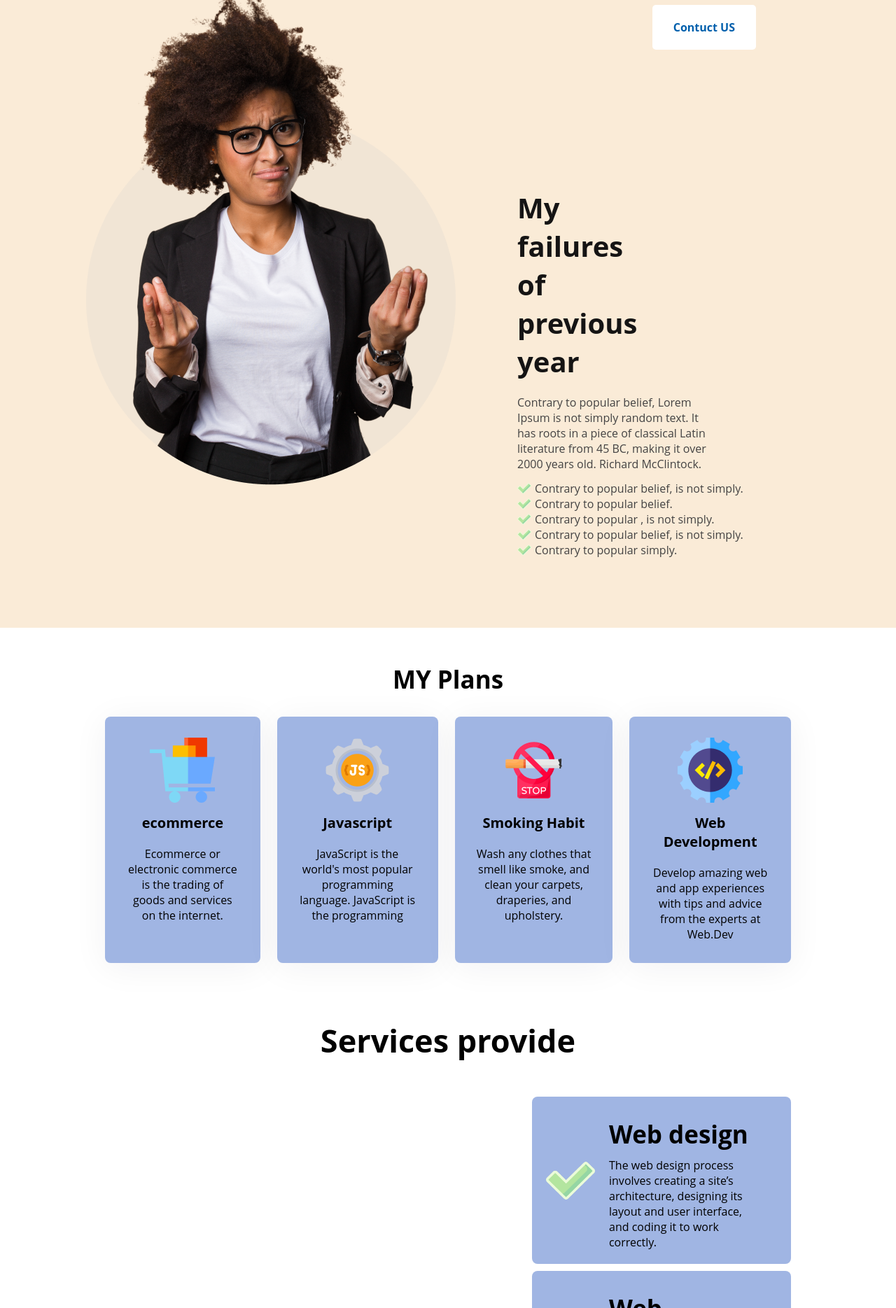
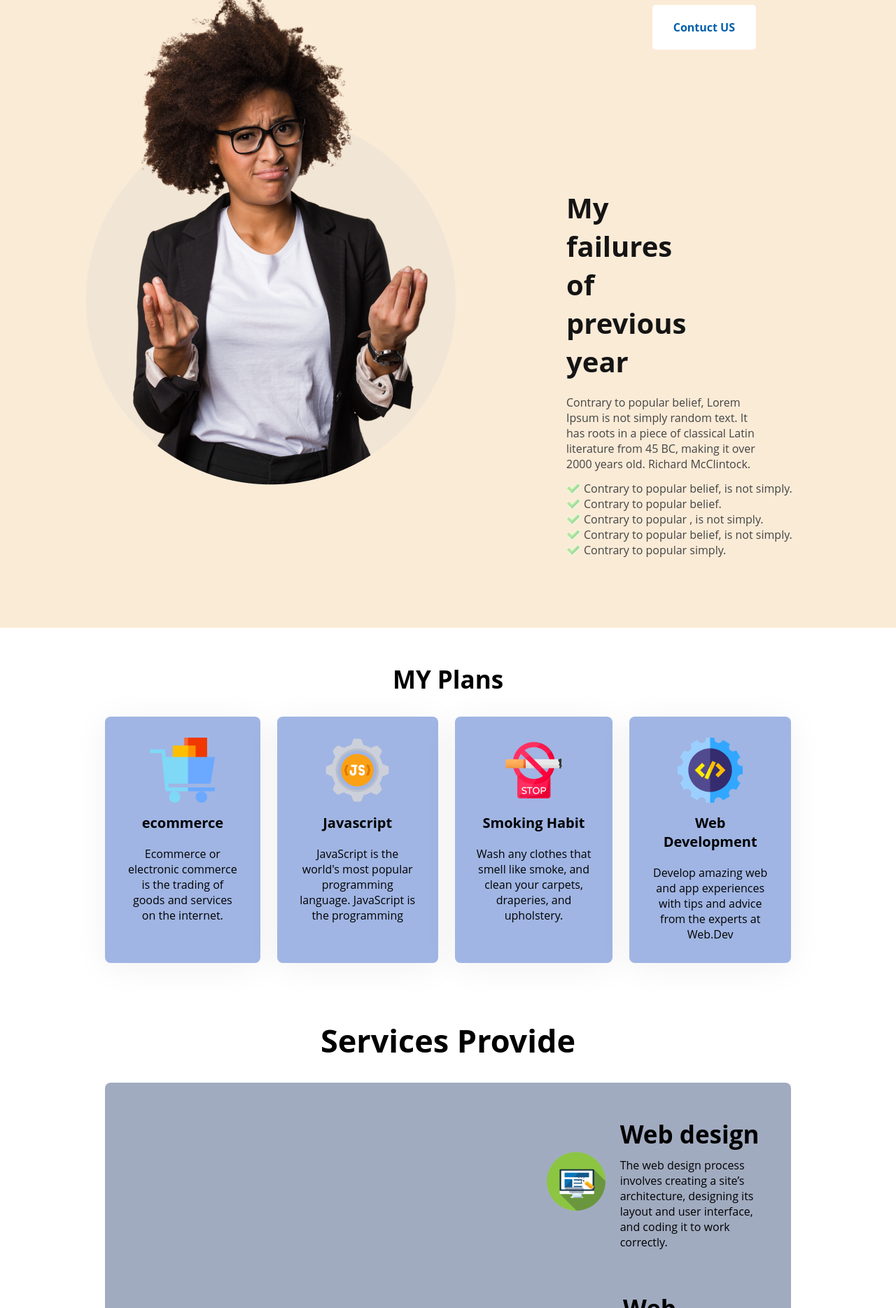
Before and after one commit to taherul77/new-year-new-me, a plain HTML site: page index.html in a window 1280 px wide. Shown: the part 931-2800 px from the top of the page at 70% size. Drawn offline with Linux system fonts and the light colour scheme.

Commit message:
update survice

```diff
--- a/index.html
+++ b/index.html
@@ -5,7 +5,7 @@
     <meta charset="UTF-8">
     <meta http-equiv="X-UA-Compatible" content="IE=edge">
     <meta name="viewport" content="width=device-width, initial-scale=1.0">
-    <title>Document</title>
+    <title>new-year-new-me</title>
     <link rel="stylesheet" href="style.css">
 </head>
 
@@ -27,7 +27,7 @@
         <div>
             <img src="images/person.png" alt="">
         </div>
-        <div>
+        <div class="failure-details">
             <div>
                 <h3 class="failure-title">My failures of previous year</h3>
                 <p class="failure-description">
@@ -79,7 +79,7 @@
     </section>
     <!-- service -->
     <section class="service-provide">
-        <h3 class="service-provide-title">Services provide</h3>
+        <h3 class="service-provide-title">Services Provide</h3>
         <div class="service-provide-container">
             <div>
                 <img class="service-provide-image" src="images/icons/customer-service.png" alt="">
@@ -87,14 +87,14 @@
             <div class="service">
                 <ul>
                     <div>
-                        <li class="service-dtls"><img class="service-images" src="images/icons/check.png" alt="">
+                        <li class="service-details"><img class="service-images" src="images/icons/Web-design.png" alt="">
                             <div>
                                 <h3 class="service-title">Web design</h3>
                                 <p class="service-description">The web design process involves creating a site’s architecture, designing its layout and user interface, and coding it to work correctly.</p>
                             </div>
                         </li>
                     </div>
-                    <li class="service-dtls"><img class="service-images" src="images/icons/check.png" alt="">
+                    <li class="service-details"><img class="service-images" src="images/icons/Web-maintenance.png" alt="">
                         <div>
                             <h3 class="service-title">Web development support and maintenance</h3>
                             <p class="service-description">Besides their main website development services, web development companies also offer support. </p>
@@ -102,7 +102,7 @@
 
 
                     </li>
-                    <li class="service-dtls"><img class="service-images" src="images/icons/check.png" alt="">
+                    <li class="service-details"><img class="service-images" src="images/icons/hosting-icon-png.jpg" alt="">
                         <div>
                             <h3 class="service-title">Web hosting</h3>
                             <p class="service-description">Web hosting involves storing your web app’s files on a server that can be accessed from anywhere in the world. </p>
@@ -110,18 +110,13 @@
 
 
                     </li>
-                    <li class="service-dtls"><img class="service-images" src="images/icons/check.png" alt="">
+                    <li class="service-details"><img class="service-images" src="images/icons/Web-programming.png" alt="">
                         <div>
                             <h3 class="service-title">Web programming</h3>
                             <p class="service-description">Web application development, or web programming, involves building dynamic web applications rather than just web apps..</p>
                         </div>
-
-
                     </li>
-
-
                 </ul>
-
             </div>
 
         </div>
--- a/style.css
+++ b/style.css
@@ -48,11 +48,14 @@ header {
     padding: 100px;
 
 }
+.failure-details{
+    padding-left: 70px;
+}
 
 .failure-title {
     padding-top: 300px;
     font-weight: 700;
-    padding-right: 300px;
+    padding-right: 250px;
     font-size: 40px;
     color: #151414;
     margin-bottom: 20px;
@@ -61,7 +64,7 @@ header {
 .failure-description {
     font-weight: 400;
     font-size: 16px;
-    padding-right: 200px;
+    padding-right: 150px;
     color: #444343;
     margin-bottom: 13px;
 
@@ -126,6 +129,7 @@ header {
 .service-provide{
     text-align: center;
     padding: 30px 150px;
+
 }
 .service-provide-title{
     text-align: center;
@@ -136,6 +140,8 @@ header {
 .service-provide-container {
     display: flex;
     gap: 70px;
+    border-radius: 8px;
+    background-color: #a1abc0;
     align-items: center;
 }
 
@@ -145,8 +151,8 @@ header {
 
 }
 .service-images{
-    height: 70px;
-    width: 70px;
+    height: 90px;
+    width: 90px;
     margin: 20px;
 
 }
@@ -168,13 +174,13 @@ header {
     padding-right: 50px;
     margin-bottom: 20px;
 }
-.service-dtls{
+.service-details{
     list-style: none;
     border-radius: 8px;
     display: flex;
     font-weight: 700;
     font-size: 20px;
-    background-color: #a0b5e3;
+
     align-items: center;
     margin-bottom: 10px;
 }
```
Also changed, not shown: images/icons/Web-design.png (added), images/icons/Web-maintenance.png (added), images/icons/Web-programming.png (added), images/icons/hosting-icon-png.jpg (added).
